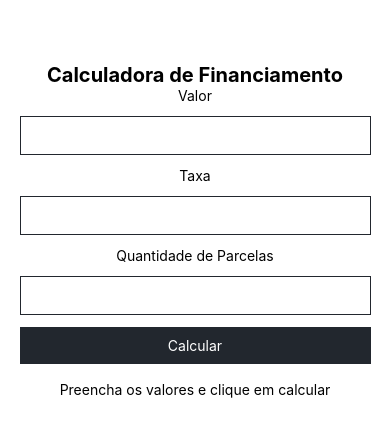
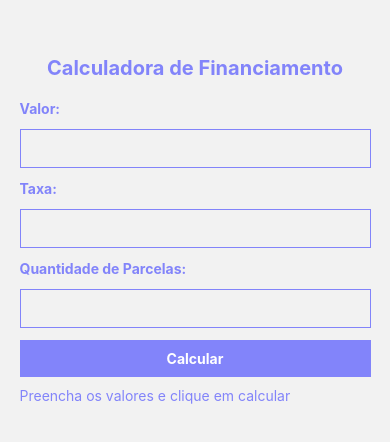
Before and after one commit to gutierrezgpi/calculadora-financiamento, a React Native app: screen / in a window 390 px wide. Shown: the part 192-634 px from the top of the page. Built offline with nearby package versions, Linux system fonts and the light colour scheme.

Commit message:
Criando header e estilizando pagina

```diff
--- /dev/null
+++ b/src/components/Header/header.component.js
@@ -0,0 +1,10 @@
+import { Text, View } from "react-native"
+import { Styles } from "./header.styles"
+
+export const Header = () => {
+    return (
+        <View style={Styles.header}>
+            <Text style={Styles.titleText}>Calculadora de Financiamento</Text>
+        </View>
+    )
+}
--- /dev/null
+++ b/src/components/Header/header.styles.js
@@ -0,0 +1,16 @@
+import { StyleSheet } from 'react-native'
+import colors from '../../../constants/colors'
+
+export const Styles = StyleSheet.create({
+
+    header: {
+        marginBottom: 20,
+    },
+
+    titleText: {
+        fontSize: 20,
+        fontWeight: 'bold',
+        color: colors.purple
+    },
+
+})
--- a/src/screens/home.screen.js
+++ b/src/screens/home.screen.js
@@ -1,6 +1,8 @@
-import React, { useState } from 'react';
+import { useState } from 'react';
 import { Pressable, Text, TextInput, View } from 'react-native';
+
 import { Styles } from './home.styles';
+import { Header } from '../components/Header/header.component';
 import calc from '../../constants/calc';
 
 export const Home = () => {
@@ -9,7 +11,8 @@ export const Home = () => {
   const [rate, onChangeRate] = useState('');
   const [qtd_portion, onChangeQTDPortion] = useState('');
 
-  const [result, setResult] = useState('Preencha os valores e clique em calcular');
+  const [res_total, setResTotal] = useState('');
+  const [res_portion, setResPortion] = useState('Preencha os valores e clique em calcular');
 
   const calcular = () => {
 
@@ -21,11 +24,12 @@ export const Home = () => {
 
       const result = calc(tv, r, qtdp);
 
-      setResult(`R$ ${result[0]}\nParcelado em ${qtdp}x de R$ ${result[1]}`);
+      setResTotal(`Total: R$ ${result[0]}`);
+      setResPortion(`${qtdp}x de R$ ${result[1]}`);
 
     } else {
 
-      setResult('Por favor, insira números válidos');
+      setResPortion('Por favor, insira números válidos');
 
     }
 
@@ -35,9 +39,9 @@ export const Home = () => {
 
     <View style={Styles.container}>
 
-      <Text style={Styles.titleText}>Calculadora de Financiamento{'\n'}</Text>
+      <Header />
 
-      <Text>Valor</Text>
+      <Text style={Styles.label}>Valor:</Text>
       <TextInput
         style={Styles.input}
         onChangeText={onChangeValue}
@@ -45,7 +49,8 @@ export const Home = () => {
         inputMode='numeric'
       />
 
-      <Text>Taxa</Text>
+      <Text style={Styles.label}>Taxa:</Text>
+
       <TextInput
         style={Styles.input}
         onChangeText={onChangeRate}
@@ -53,7 +58,7 @@ export const Home = () => {
         inputMode='numeric'
       />
 
-      <Text>Quantidade de Parcelas</Text>
+      <Text style={Styles.label}>Quantidade de Parcelas:</Text>
       <TextInput
         style={Styles.input}
         onChangeText={onChangeQTDPortion}
@@ -65,7 +70,8 @@ export const Home = () => {
         <Text style={Styles.button_text}>Calcular</Text>
       </Pressable>
 
-      <Text>{'\n'}{result}</Text>
+      <Text style={Styles.res_total}>{res_total}</Text>
+      <Text style={Styles.res_portion}>{res_portion}</Text>
 
     </View>
 
--- a/src/screens/home.styles.js
+++ b/src/screens/home.styles.js
@@ -1,36 +1,55 @@
 import { StyleSheet } from 'react-native'
+import colors from '../../constants/colors';
 
 export const Styles = StyleSheet.create({
 
   container: {
     flex: 1,
-    backgroundColor: '#fff',
+    backgroundColor: colors.gray[100],
     alignItems: 'center',
     justifyContent: 'center',
   },
 
-  titleText: {
-    fontSize: 20,
+  label: {
+    width: '90%',
+    textAlign: 'left',
     fontWeight: 'bold',
+    color: colors.purple,
   },
 
   input: {
     width: '90%',
     margin: 12,
     borderWidth: 1,
-    borderColor: '#22272E',
+    borderColor: colors.purple,
     padding: 10,
   },
 
   button: {
     width: '90%',
     alignItems: 'center',
-    backgroundColor: '#22272E',
+    backgroundColor: colors.purple,
     padding: 10,
+    marginBottom: 10,
   },
 
   button_text: {
     color: 'white',
+    fontWeight: 'bold',
+  },
+
+  res_total: {
+    width: '90%',
+    textAlign: 'left',
+    fontSize: 20,
+    fontWeight: 'bold',
+    color: colors.purple
+  },
+
+  res_portion: {
+    width: '90%',
+    textAlign: 'left',
+    color: colors.purple
   },
 
 });
```
